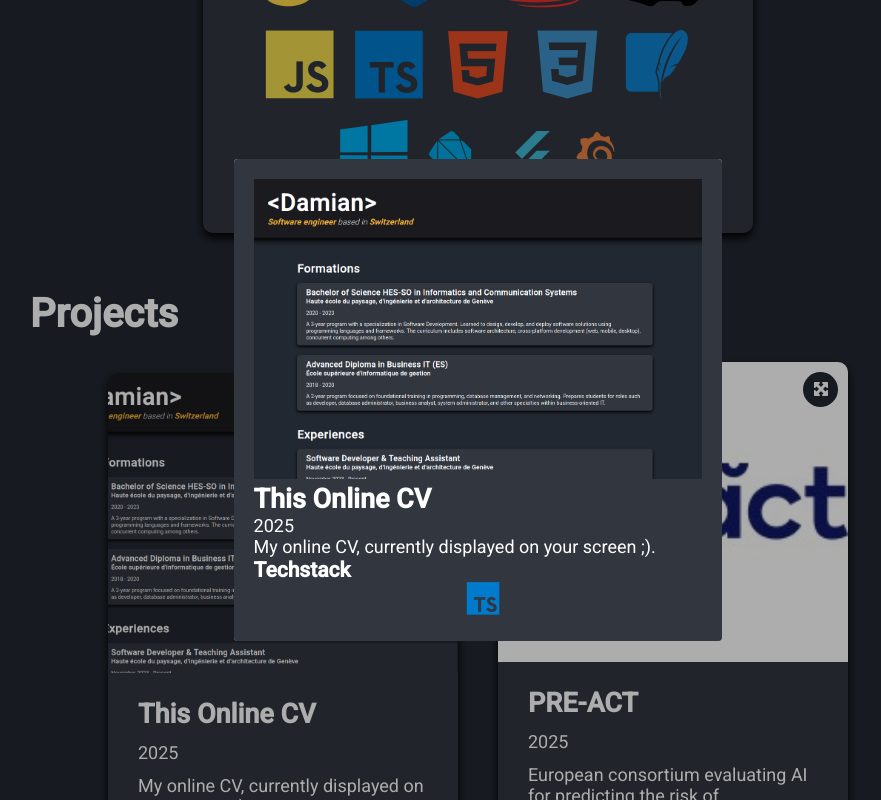
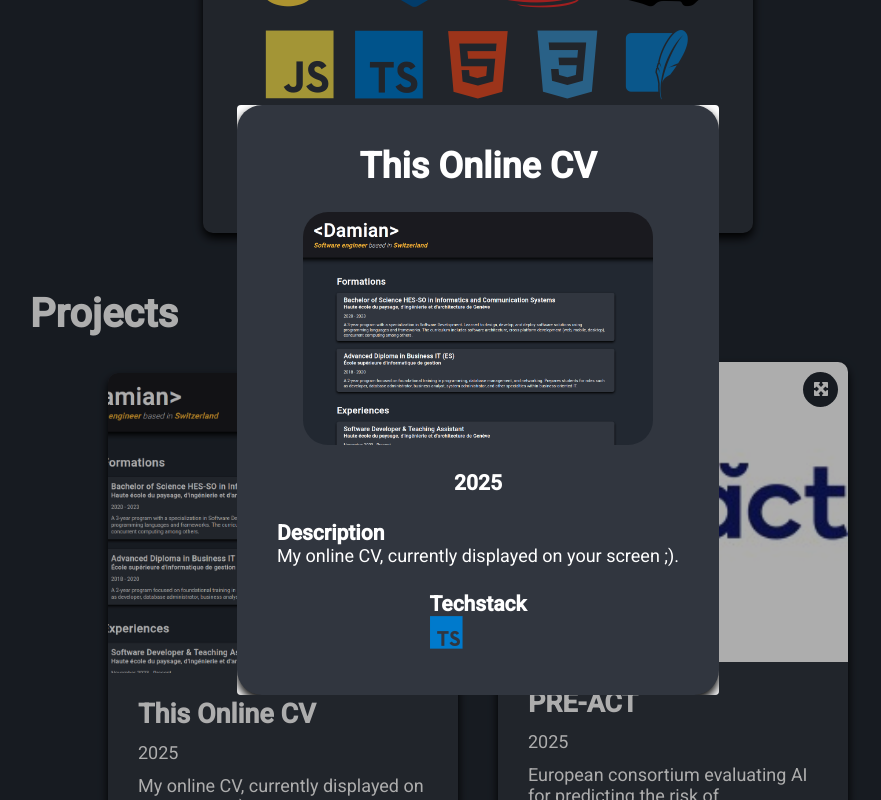
Before and after one commit to eldado21/webcv, an Angular app: page / in a window 1280 px wide. Both pictures are taken after a click on the button 592 px from the left and 2711 px from the top of the page. Shown: the whole page, without its empty margins (162-1043 px from the left). Built offline with nearby package versions, Linux system fonts and the light colour scheme.

Commit message:
modal wip

```diff
--- a/src/app/detailedproject/detailedproject.component.css
+++ b/src/app/detailedproject/detailedproject.component.css
@@ -1,22 +1,33 @@
-.modal-container {
-    width: auto;
-    height: auto;
+.modal-container{
+    min-width: 400px;
+    min-height: 400px;
     background-color: var(--tertiary-color);
-    padding: 20px;
     box-shadow: 0px 5px 10px black;
+    border-radius: 25px;
 }
 
-img {
-    max-height: 300px;
-    margin: auto;
+.modal-content {
+    margin: 40px;
+    display: flex;
+    flex-direction: column;
+    align-items: center;
+    row-gap: 25px;
 }
 
-.techstack-container {
+.modal-project-img {
+    max-width: 350px;
+    border-radius: 25px;
+}
+
+.modal-techstack-container {
+    width: 100%;
+}
+
+.modal-techstack-content {
+    width: 100%;
     display: flex;
     flex-direction: row;
     gap: 10px;
-    justify-content: center;
-    width: 100%;
 }
 
 .technologies {
--- a/src/app/detailedproject/detailedproject.component.html
+++ b/src/app/detailedproject/detailedproject.component.html
@@ -1,14 +1,20 @@
 <div class="modal-container">
-    <img [src]="project.imageUrl">
-    <h2>{{project.title}}</h2>
-    <p>{{project.creationDate}}</p>
-    <p class="modal-project-description">{{project.description}}</p>
+    <div class="modal-content">
+        <h1>{{project.title}}</h1>
+        <img class="modal-project-img" [src]="project.imageUrl">
+        <h3>{{project.creationDate}}</h3>
+        <div>
+            <h3>Description</h3>
+            <p class="modal-project-description">{{project.description}}</p>
+        </div>
 
-    <h3>Techstack</h3>
-
-    <div class="techstack-container">
-        <div class="technologies" *ngFor="let tech of project.techStack">
-            <i class="devicon-{{ tech.name.toLowerCase() }}-plain colored" [title]="tech.name"></i>
+        <div>
+            <h3>Techstack</h3>
+            <div class="modal-techstack-container">
+                <div class="technologies" *ngFor="let tech of project.techStack">
+                    <i class="devicon-{{ tech.name.toLowerCase() }}-plain colored" [title]="tech.name"></i>
+                </div>
+            </div>
         </div>
     </div>
 </div>
```
